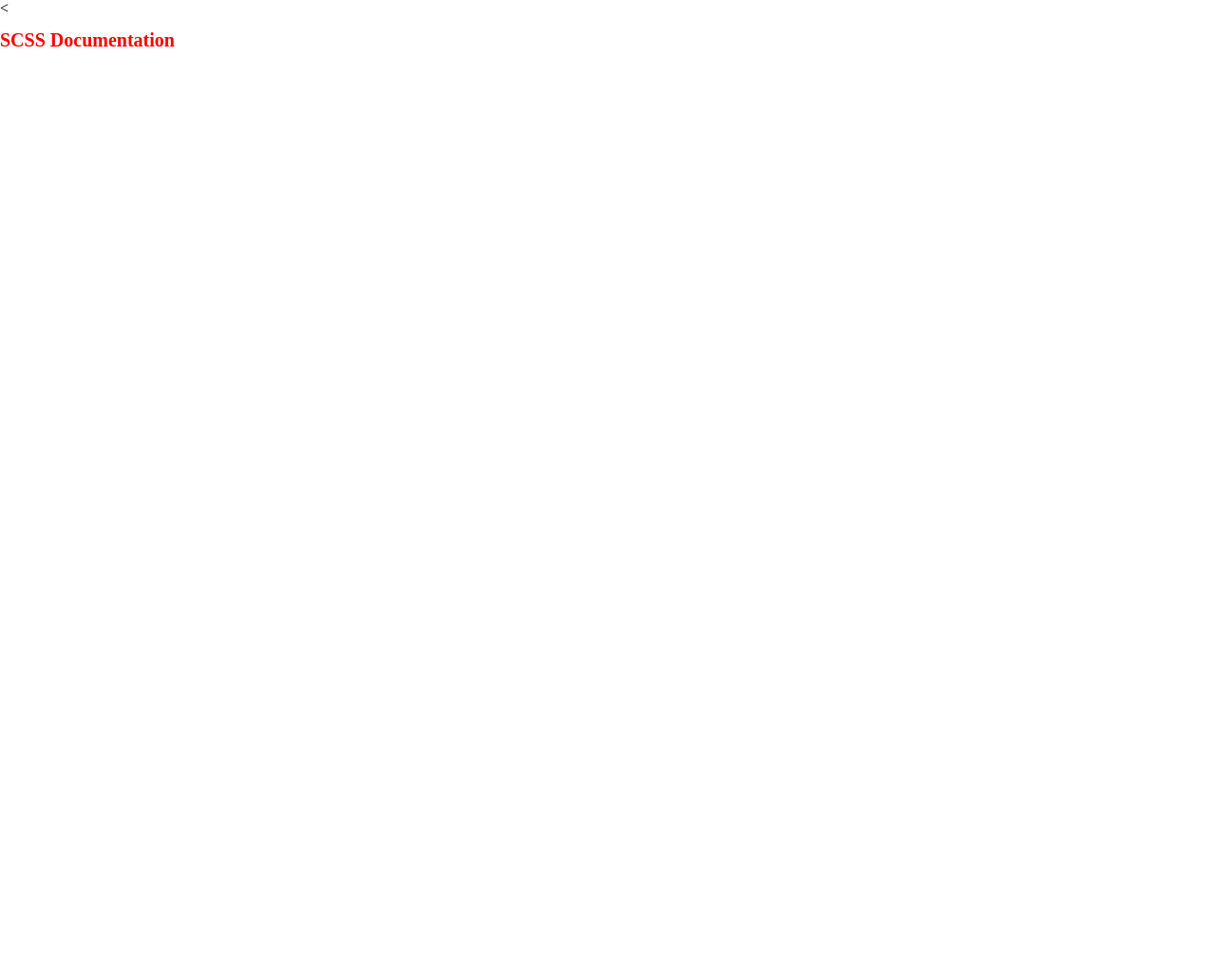
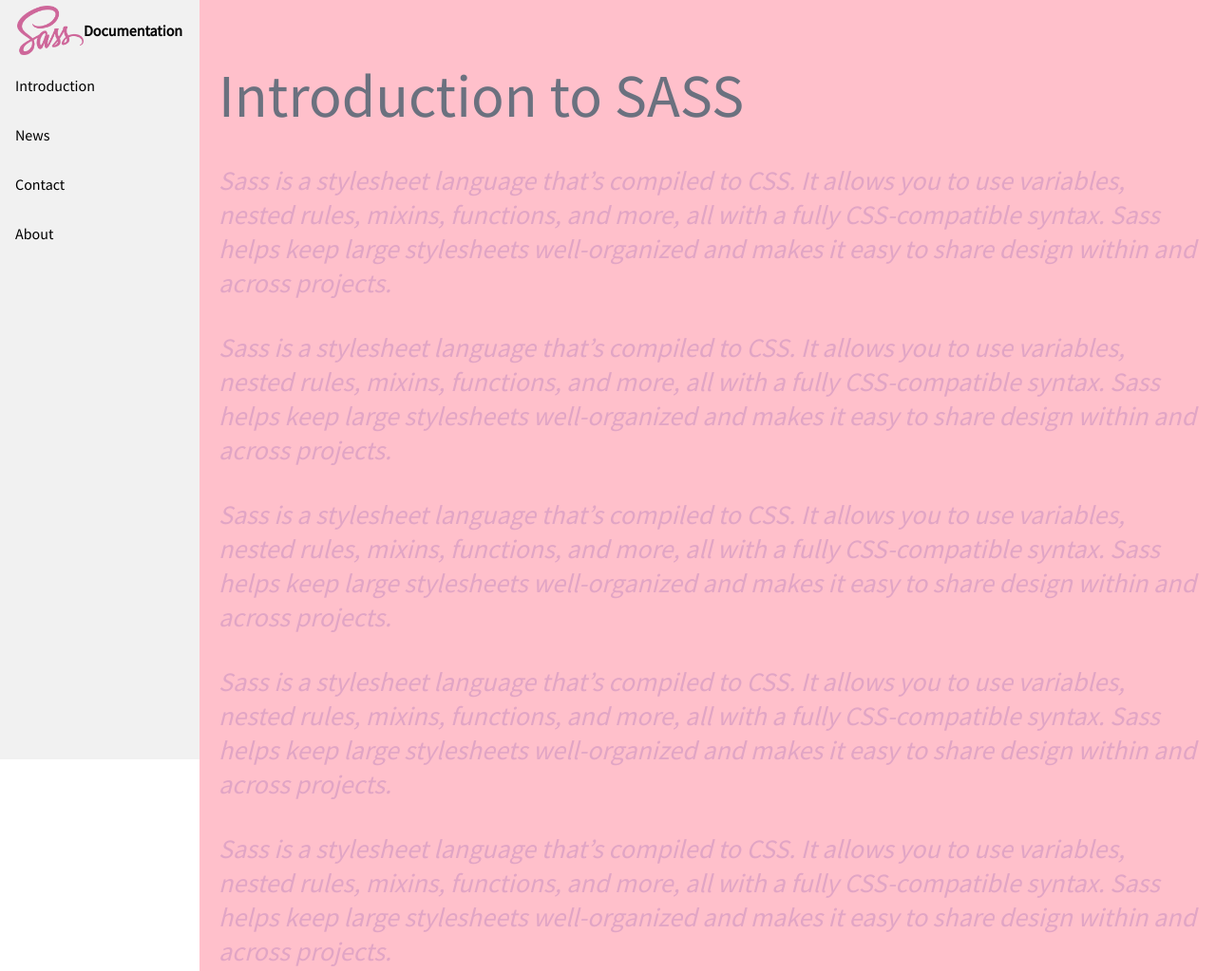
Before and after one commit to CamiloASuarez/Technical-Documentation-Page, a plain HTML site: page index.html in a window 1280 px wide. Shown: the top 1023 px of the page at 95% size. Before the commit the page ends 800 px from the top, so only its background shows below. Drawn offline with Linux system fonts and the light colour scheme.

Commit message:
Body try 2

```diff
--- a/index.html
+++ b/index.html
@@ -3,14 +3,43 @@
   <head>
     <meta charset="utf-8">
     <link rel="stylesheet" href="style.css">
+    <link href="https://fonts.googleapis.com/css?family=Source+Sans+Pro&display=swap" rel="stylesheet">
+
     <title>Technical Product Landing Page</title>
   </head>
   <body>
-  <<header>
-  <h1>SCSS Documentation</h1>
-  </header>
+  <div class="sidebar">
+    <header>
+      <img src="images/logoscss.png" alt="logoscss" id="logoheader">
+    <h1> Documentation</h1>
+    </header>
+    <a href="#Introduction">Introduction</a>
+    <a href="#news">News</a>
+    <a href="#contact">Contact</a>
+    <a href="#about">About</a>
+  </div>
+  <main id="main-doc">
+<section id="Introduction" class="main-section">
+  <h1>Introduction to SASS</h1>
+  <p>Sass is a stylesheet language that’s compiled to CSS. It allows you to use variables, nested rules, mixins, functions, and more,
+     all with a fully CSS-compatible syntax. Sass helps keep large stylesheets well-organized and makes it easy to share design within
+     and across projects.</p>
+     <p>Sass is a stylesheet language that’s compiled to CSS. It allows you to use variables, nested rules, mixins, functions, and more,
+        all with a fully CSS-compatible syntax. Sass helps keep large stylesheets well-organized and makes it easy to share design within
+        and across projects.</p>
+        <p>Sass is a stylesheet language that’s compiled to CSS. It allows you to use variables, nested rules, mixins, functions, and more,
+           all with a fully CSS-compatible syntax. Sass helps keep large stylesheets well-organized and makes it easy to share design within
+           and across projects.</p>
+           <p>Sass is a stylesheet language that’s compiled to CSS. It allows you to use variables, nested rules, mixins, functions, and more,
+              all with a fully CSS-compatible syntax. Sass helps keep large stylesheets well-organized and makes it easy to share design within
+              and across projects.</p>
+              <p>Sass is a stylesheet language that’s compiled to CSS. It allows you to use variables, nested rules, mixins, functions, and more,
+                 all with a fully CSS-compatible syntax. Sass helps keep large stylesheets well-organized and makes it easy to share design within
+                 and across projects.</p>
+</section>
 
 
 
+    </main>
   </body>
 </html>
--- a/style.css
+++ b/style.css
@@ -1,10 +1,132 @@
-
-body{
+*{
   margin: 0;
-  padding: 0px;
+  padding: 0;
+  font-family: 'Source Sans Pro', sans-serif;
 }
 
-header h1{
-  color: red;
-  font-size: 20px;
+
+
+/*============== headerlogo ==============*/
+header{
+  height: 8em;
+  background:  #f1f1f1;
+  color: black;
+  font-size:8px;
+  display: flex;
+  justify-content: center;
+  align-items: center;
 }
+
+#logoheader{
+  max-width: 70px;
+}
+
+/*================ Sidebar ======================*/
+
+.sidebar {
+  margin: 0;
+  padding: 0;
+  width:210px;
+  background-color: #f1f1f1;
+  position: fixed;
+  height: 100%;
+  overflow: auto;
+}
+
+.sidebar a {
+  display: block;
+  color: black;
+  padding: 16px;
+  text-decoration: none;
+}
+
+.sidebar a.active {
+  background-color: #cf649a;
+  color: white;
+}
+
+.sidebar a:hover:not(.active) {
+  background-color: #036;
+  color: white;
+}
+
+/*============== Section: General sections =================*/
+
+#main-doc{
+  position: absolute;
+   margin-left: 210px;
+   padding: 20px;
+   margin-bottom: 110px;
+   background: pink;
+
+}
+
+
+#main-doc h1{
+  margin: auto;
+  font-size: 4rem;
+  font-weight: 300;
+  margin-top: 40px;
+  background-color:;
+  color: #6b717f;
+}
+
+#main-doc p{
+  font-size: 1.75rem;
+  color: #e1a5c5;
+  font-style: oblique;
+  font-weight:lighter;
+  margin-top: 2rem;
+}
+
+/*============== Section:Introduction =================*/
+
+
+
+
+
+
+
+
+
+
+
+
+
+
+
+
+
+
+
+
+
+
+
+
+
+
+
+
+
+
+
+
+/*======================= queries =============================*/
+
+@media screen and (max-width: 700px) {
+  .sidebar {
+    width: 100%;
+    height: auto;
+    position: relative;
+  }
+  .sidebar a {float: left;}
+  #Introduction {margin-left: 0;}
+}
+
+@media screen and (max-width: 400px) {
+  .sidebar a {
+    text-align: center;
+    float: none;
+  }
+}
```
Also changed, not shown: images/logoscss.png (added).
